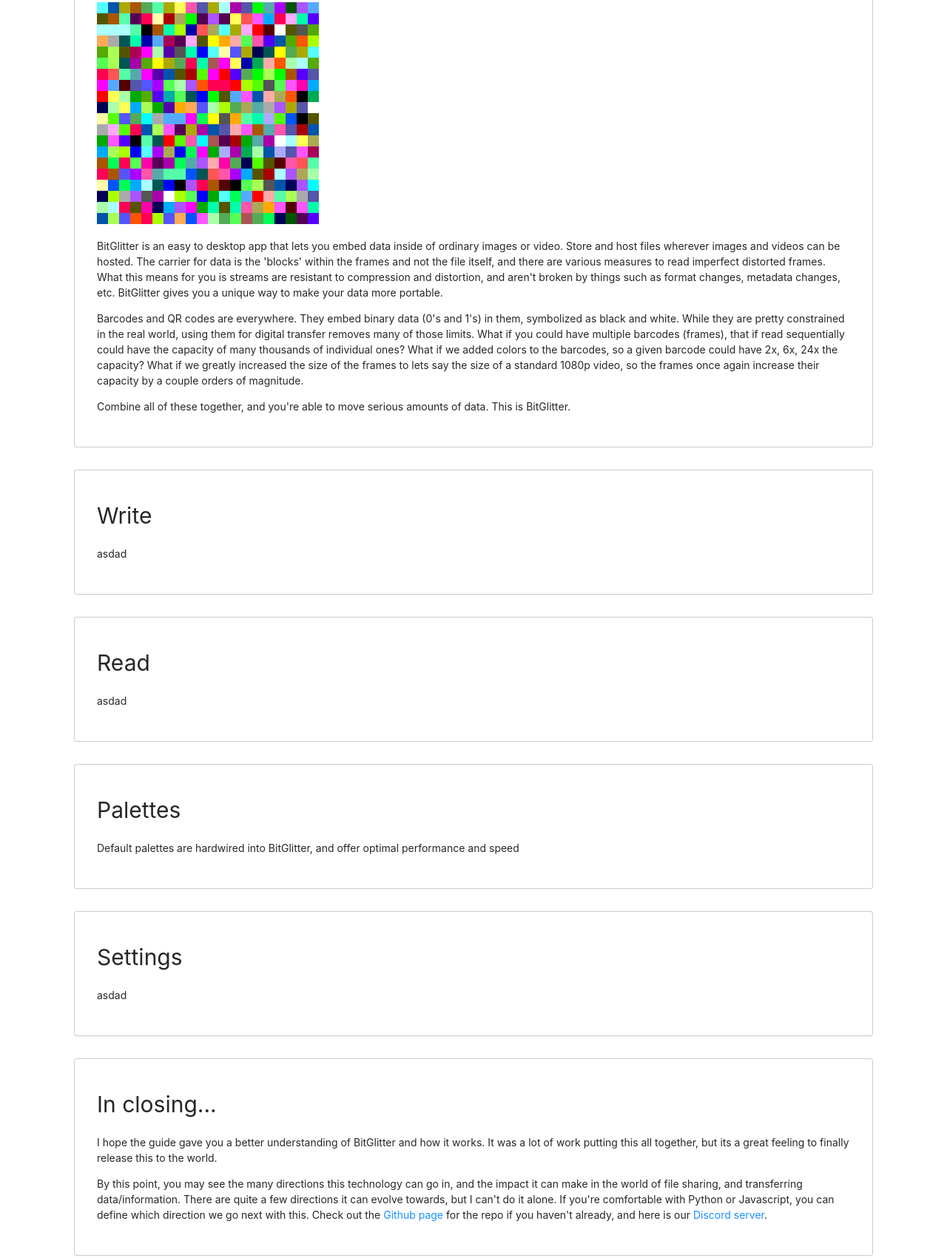
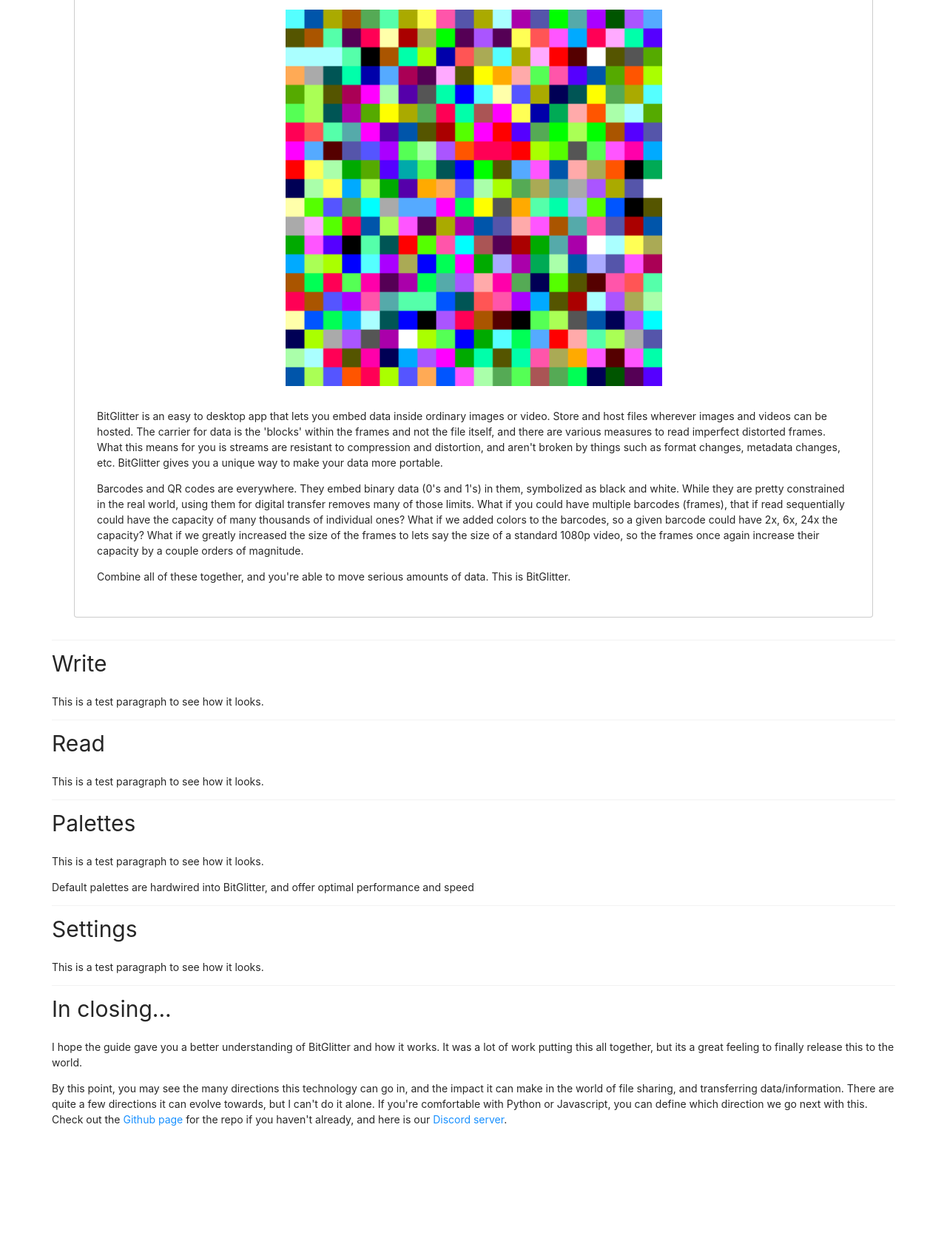
Before and after one commit to MarkMichon1/BitGlitter, an Electron app: page src/windows/userGuide/userGuide.html in a window 1280 px wide. Shown: the part 254-1955 px from the top of the page at 74% size. After the commit the page ends 1819 px from the top, so only its background shows below. Drawn offline with Linux system fonts and the light colour scheme.

Commit message:
10/12 update - bugfix- step validation on steps 2-3 missing logic - main, write, user guide, about, settings, statistics window sizes finalized - user guide progress

```diff
--- a/assets/css/helperClasses.css
+++ b/assets/css/helperClasses.css
@@ -80,3 +80,13 @@
 i#password-toggle:hover {
     cursor: pointer;
 }
+
+.img-center {
+    display: block;
+    margin-left: auto;
+    margin-right: auto;
+    width: 50%;
+    margin-top: 30px;
+    margin-bottom: 30px;
+    pointer-events: none;
+}
--- a/src/windows/about/about.js
+++ b/src/windows/about/about.js
@@ -5,8 +5,9 @@
     let aboutWindow = new BrowserWindow({
         backgroundColor: '#25282C',
         title: 'About BitGlitter',
+        useContentSize: true,
         width: 650,
-        height: 285,
+        height: 380,
         resizable: !productionMode,
         icon: './assets/icons/icon.png',
         parent: parentWindow,
--- a/src/windows/userGuide/userGuide.html
+++ b/src/windows/userGuide/userGuide.html
@@ -13,8 +13,8 @@
     </div>
     <div class="card">
         <h3>⚡ Storing and transferring files using high-performance animated barcodes</h3>
-        <img src="../../../assets/gif/demo.gif" class="img-fluid" alt="responsive image">
-        <p>BitGlitter is an easy to desktop app that lets you embed data inside of ordinary images or video.  Store and
+        <img src="../../../assets/gif/demo.gif" class="img-fluid img-center" alt="responsive image">
+        <p>BitGlitter is an easy to desktop app that lets you embed data inside ordinary images or video.  Store and
             host files wherever images and videos can be hosted.  The carrier for data is the  'blocks' within the
             frames and not the file itself, and there are various measures to read imperfect distorted frames. What this
             means for you is streams are resistant to compression and distortion, and aren't broken by things such as
@@ -33,23 +33,29 @@
             Combine all of these together, and you're able to move serious amounts of data. This is BitGlitter.
         </p>
     </div>
-    <div class="card">
+    <hr>
+    <div>
         <h3>Write</h3>
-        <p>asdad</p>
+        <p>This is a test paragraph to see how it looks.</p>
     </div>
-    <div class="card">
+    <hr>
+    <div>
         <h3>Read</h3>
-        <p>asdad</p>
+        <p>This is a test paragraph to see how it looks.</p>
     </div>
-    <div class="card">
+    <hr>
+    <div>
         <h3>Palettes</h3>
+        <p>This is a test paragraph to see how it looks.</p>
         <p>Default palettes are hardwired into BitGlitter, and offer optimal performance and speed</p>
     </div>
-    <div class="card">
+    <hr>
+    <div>
         <h3>Settings</h3>
-        <p>asdad</p>
+        <p>This is a test paragraph to see how it looks.</p>
     </div>
-    <div class="card">
+    <hr>
+    <div>
         <h3>In closing...</h3>
         <p>
             I hope the guide gave you a better understanding of BitGlitter and how it works.  It was a lot of work
--- a/src/windows/userGuide/userGuide.js
+++ b/src/windows/userGuide/userGuide.js
@@ -5,8 +5,10 @@
     let userGuideWindow = new BrowserWindow({
         backgroundColor: '#25282C',
         title: 'User Manual',
+        useContentSize: true,
         width: 900,
         height: 700,
+        resizable: true,
         icon: './assets/icons/icon.png',
         parent: parentWindow,
         modal: true
--- a/src/windows/write/renderer.js
+++ b/src/windows/write/renderer.js
@@ -271,10 +271,10 @@
 
 const stepTwoValidate = () => {
     if (nameLengthValid && nameValid && descriptionValid) {
-        stepOneValid = true
+        stepTwoValid = true
         nextButtonEnable()
     } else {
-        stepOneValid = false
+        stepTwoValid = false
         nextButtonDisable()
     }
 }
@@ -355,10 +355,12 @@
     const frameHeaderBitOverhead = 352
     let blocksLeft = blockWidth * blockHeight
     if (blocksLeft < 1500) {
+        stepThreeValid = false
         nextButtonDisable()
         blockErrorsDisplayElement.classList.remove('hidden')
     } else {
         blockErrorsDisplayElement.classList.add('hidden')
+        stepThreeValid = true
         nextButtonEnable()
     }
 
--- a/src/windows/write/write.js
+++ b/src/windows/write/write.js
@@ -6,6 +6,7 @@
     let writeWindow = new BrowserWindow({
         backgroundColor: '#25282C',
         title: 'Write Stream',
+        useContentSize: true,
         width: 800,
         height: 625,
         resizable: !productionMode,
```
Also changed, not shown: src/windows/mainWindow/mainWindow.html (+1 -1 lines), src/windows/mainWindow/mainWindow.js (+3 -4 lines).
